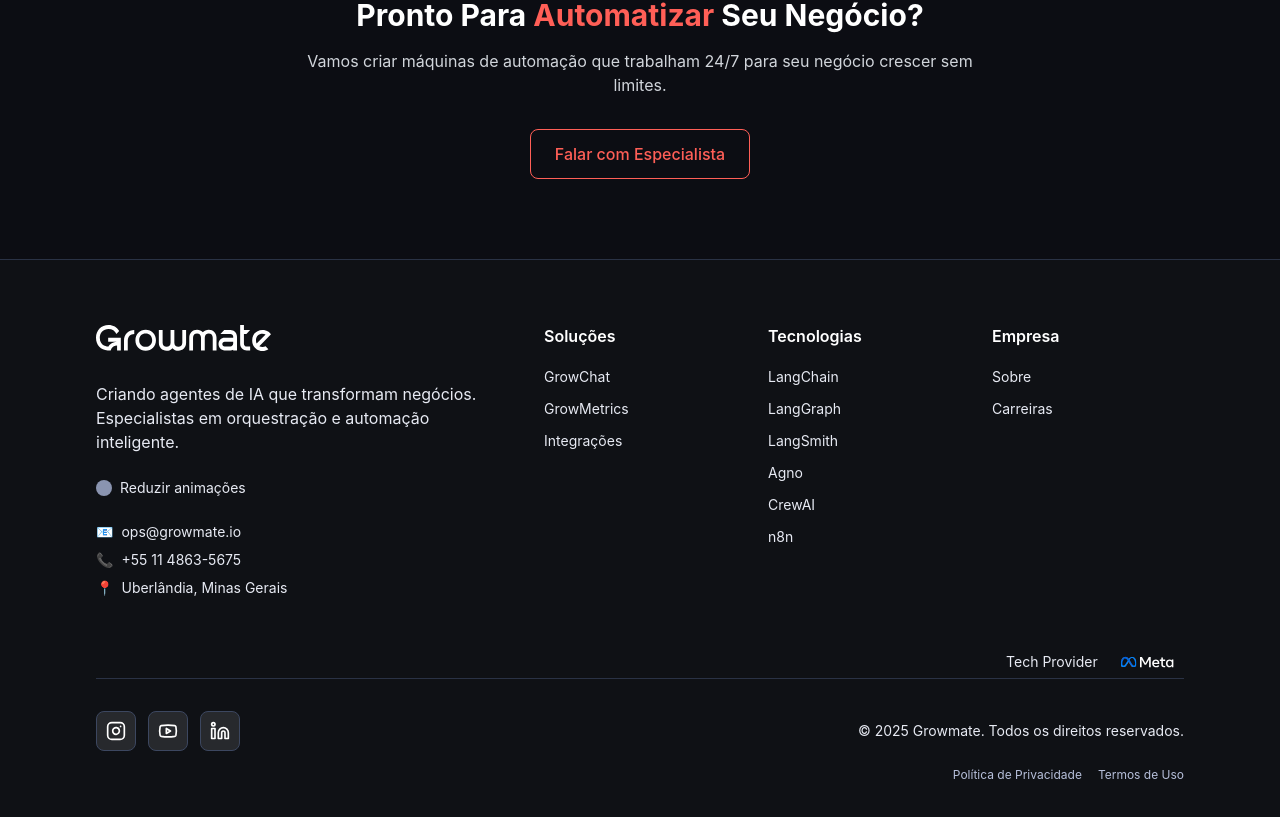
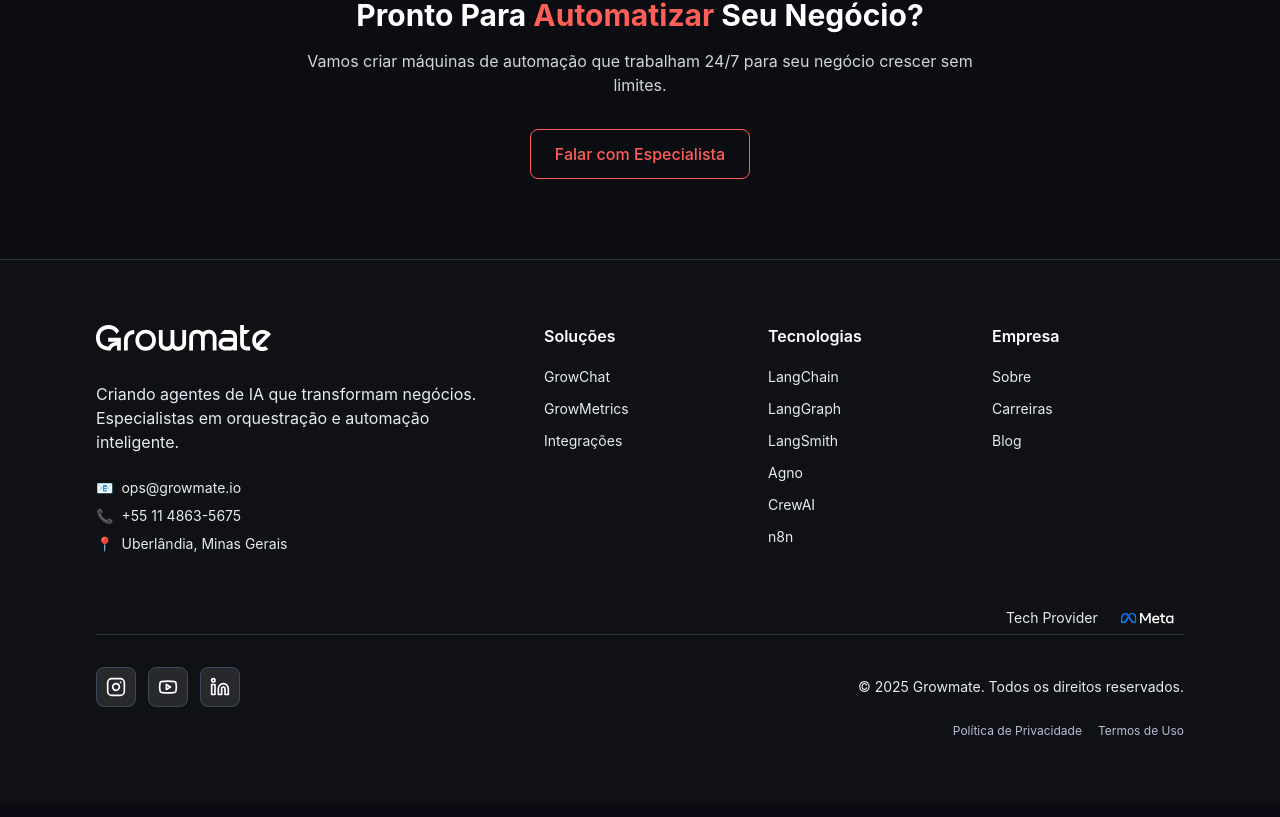
Before and after one commit to growmatesuite/site-new, a React (Vite) app: page /n8n in a window 1280 px wide. Shown: the part 4505-5322 px from the top of the page. Built offline with nearby package versions, Linux system fonts and the light colour scheme.

Commit message:
Remover botão 'Reduzir animações' do rodapé

```diff
--- a/src/components/layout/Footer.tsx
+++ b/src/components/layout/Footer.tsx
@@ -1,12 +1,10 @@
-import React, { useState } from 'react';
+import React from 'react';
 import { Link } from 'react-router-dom';
-import { motion } from 'framer-motion';
 import { Instagram, Youtube, Linkedin } from 'lucide-react';
 import { Container } from '../ui/Container';
-import { cn } from '../../lib/utils';
 
 export const Footer: React.FC = () => {
-  const [reduceMotion, setReduceMotion] = useState(false);
+
 
   const navigationSections = [
     {
@@ -33,6 +31,7 @@
       links: [
         { name: 'Sobre', href: '#about' },
         { name: 'Carreiras', href: '/trabalhe-conosco' },
+        { name: 'Blog', href: '/blog' },
       ],
     },
   ];
@@ -63,18 +62,6 @@
               Criando agentes de IA que transformam negócios.
               Especialistas em orquestração e automação inteligente.
             </p>
-
-            {/* Accessibility Toggle */}
-            <div className="mb-6">
-              <button
-                onClick={() => setReduceMotion(!reduceMotion)}
-                className="flex items-center text-sm text-gray-400 hover:text-white transition-colors duration-200"
-                aria-label="Toggle reduced motion"
-              >
-                <div className={`w-4 h-4 rounded-full mr-2 ${reduceMotion ? 'bg-green-primary' : 'bg-gray-600'}`}></div>
-                Reduzir animações
-              </button>
-            </div>
 
             {/* Contact Info */}
             <div className="space-y-2 text-sm text-gray-400">
```
